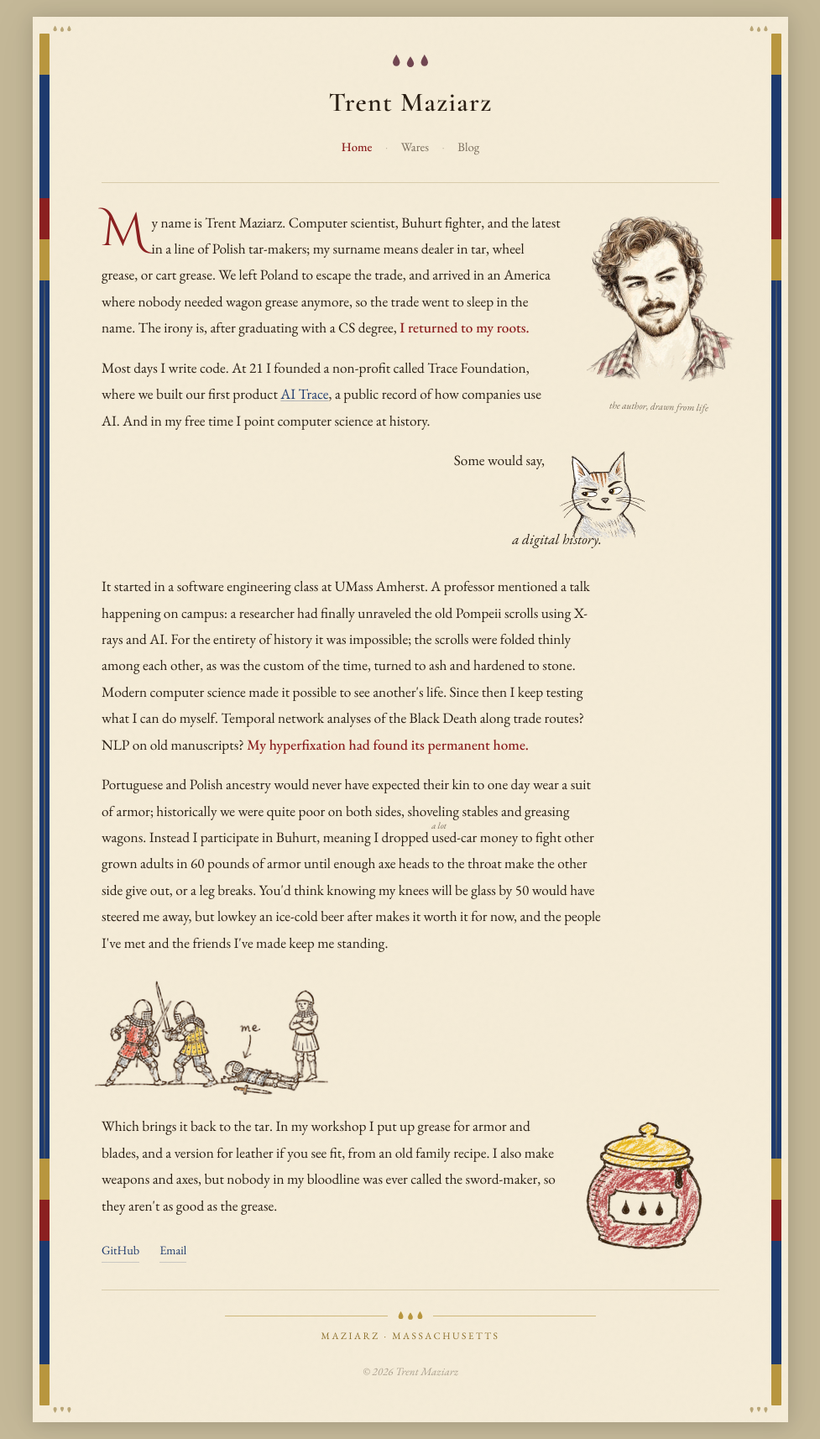
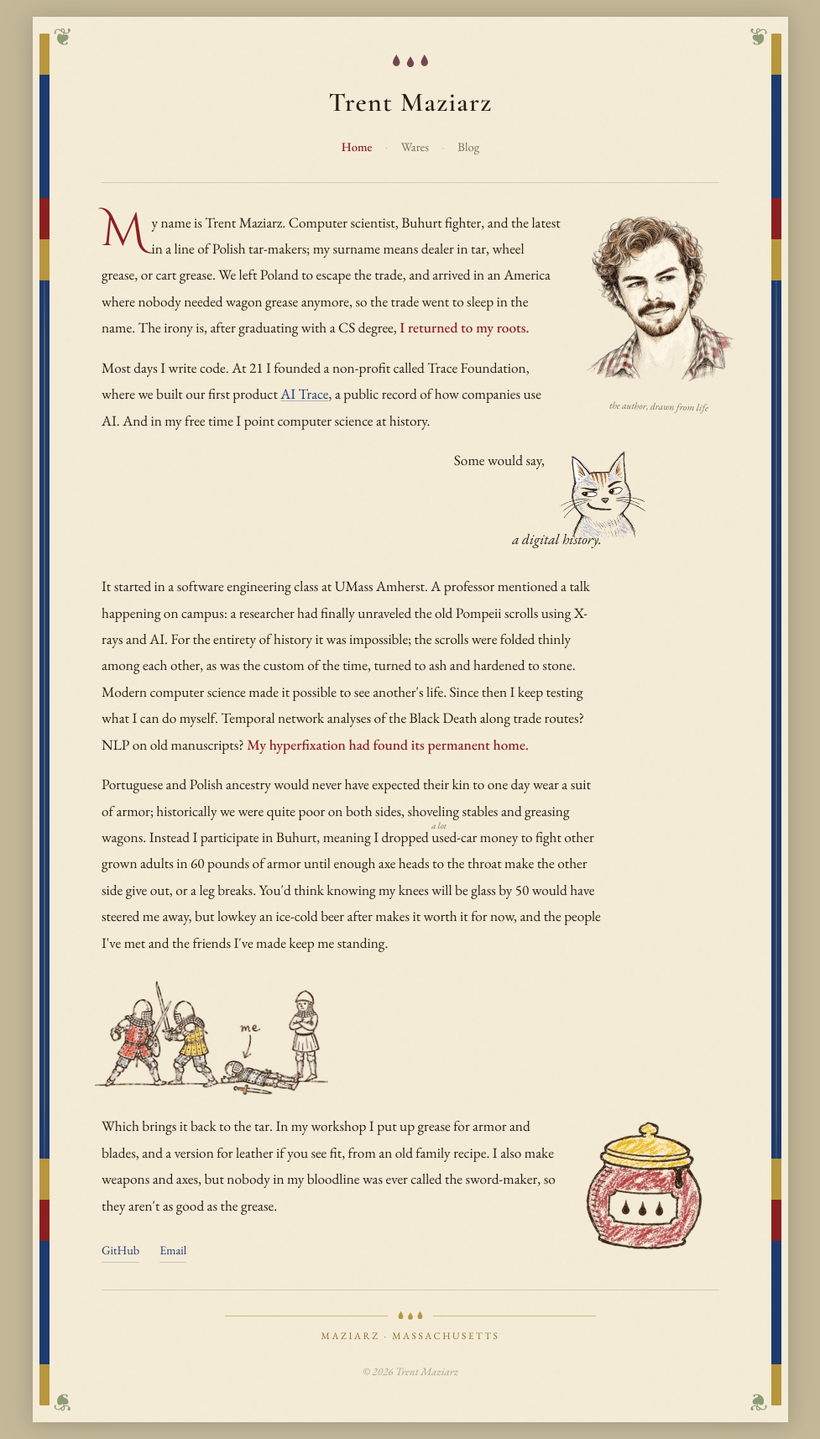
Before and after one commit to trentmaziarz/portfolio, a Jekyll site: the page built from index.md, in a window 1280 px wide. Shown: the whole page at 84% size, without its empty margins (151-1128 px from the left). Built offline with Jekyll 4.4.1, drawn with Linux system fonts in a browser that asks for light colours.

Commit message:
Return the corner leaves

```diff
--- a/_includes/borders.html
+++ b/_includes/borders.html
@@ -2,9 +2,8 @@
 <div class="border-left"><div class="bar"></div></div>
 <div class="border-right"><div class="bar"></div></div>
 
-<!-- Corner gouttes ornaments -->
-{% capture corner_gouttes %}<svg class="corner-gouttes" viewBox="0 0 42 16" xmlns="http://www.w3.org/2000/svg"><path d="M5 1 C5 1 1 7 1 10 a4 4 0 0 0 8 0 C9 7 5 1 5 1 Z"/><path d="M21 3 C21 3 17 8.5 17 11.2 a4 4 0 0 0 8 0 C25 8.5 21 3 21 3 Z"/><path d="M37 1 C37 1 33 7 33 10 a4 4 0 0 0 8 0 C41 7 37 1 37 1 Z"/></svg>{% endcapture %}
-<div class="vine-corner vine-tl">{{ corner_gouttes }}</div>
-<div class="vine-corner vine-tr">{{ corner_gouttes }}</div>
-<div class="vine-corner vine-bl">{{ corner_gouttes }}</div>
-<div class="vine-corner vine-br">{{ corner_gouttes }}</div>
+<!-- Corner vine ornaments -->
+<div class="vine-corner vine-tl">❦</div>
+<div class="vine-corner vine-tr">❦</div>
+<div class="vine-corner vine-bl">❦</div>
+<div class="vine-corner vine-br">❦</div>
--- a/assets/css/main.css
+++ b/assets/css/main.css
@@ -130,15 +130,15 @@ body {
   );
 }
 
-/* Corner gouttes ornaments */
+/* Corner vine ornaments */
 .vine-corner {
   position: absolute;
   z-index: 3;
+  color: var(--green-vine);
   opacity: 0.55;
+  font-size: 1.8rem;
   line-height: 1;
 }
-.corner-gouttes { width: 22px; height: auto; display: block; }
-.corner-gouttes path { fill: var(--gold-dark); }
 
 .vine-tl { top: 10px; left: 24px; }
 .vine-tr { top: 10px; right: 24px; transform: scaleX(-1); }
```
